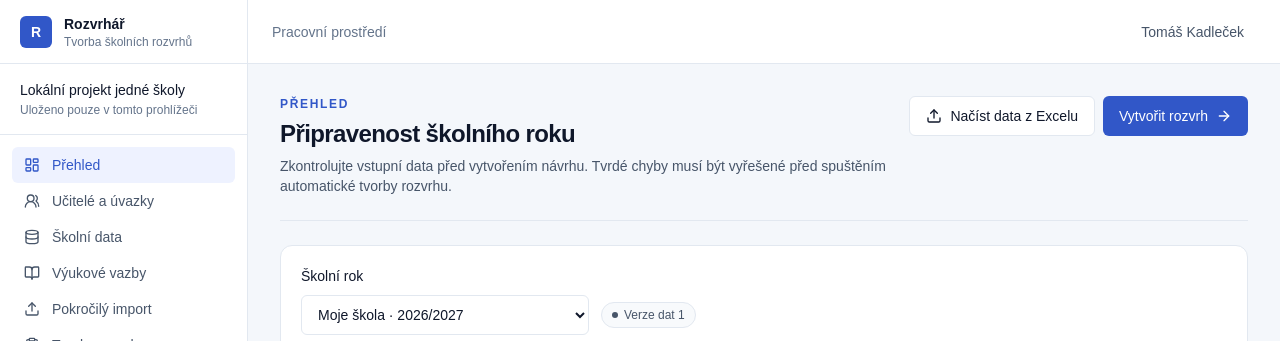
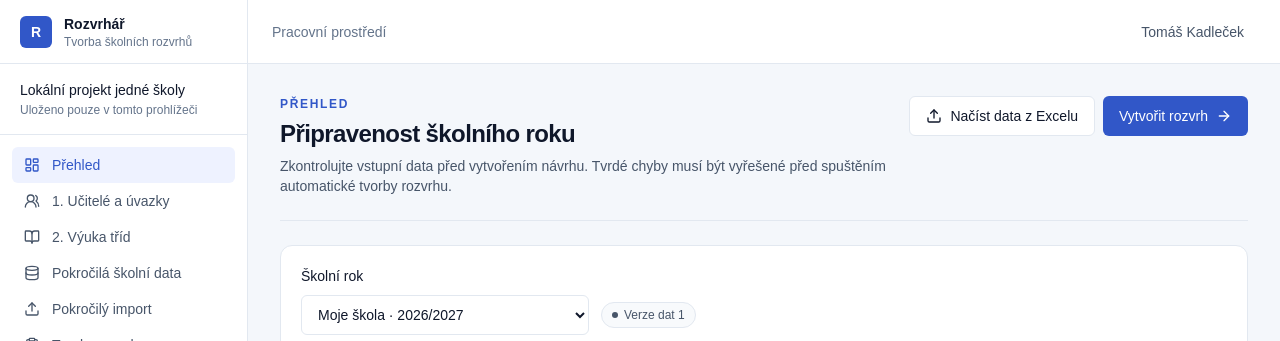
Before and after one commit to KadlecekTomas/timetable, a Next.js app in the folder apps/web/: page / in a window 1280 px wide. Shown: the top 341 px of the page. Built offline with nearby package versions, Linux system fonts and the light colour scheme.

Commit message:
feat(teaching-plan): make class teaching the second navigation step

```diff
--- a/apps/web/components/app-shell.tsx
+++ b/apps/web/components/app-shell.tsx
@@ -19,9 +19,9 @@ import { cn } from "@/lib/utils";
 
 const navigation = [
   { label: "Přehled", icon: LayoutDashboard, href: "/" },
-  { label: "Učitelé a úvazky", icon: UsersRound, href: "/staffing" },
-  { label: "Školní data", icon: Database, href: "/data" },
-  { label: "Výukové vazby", icon: BookOpen, href: "/data?section=assignments" },
+  { label: "1. Učitelé a úvazky", icon: UsersRound, href: "/staffing" },
+  { label: "2. Výuka tříd", icon: BookOpen, href: "/teaching-plan" },
+  { label: "Pokročilá školní data", icon: Database, href: "/data" },
   { label: "Pokročilý import", icon: Upload, href: "/import" },
   { label: "Tvorba rozvrhu", icon: ClipboardCheck, href: "/generate" },
   { label: "Rozvrh", icon: CalendarDays, href: "/timetable" },
```
